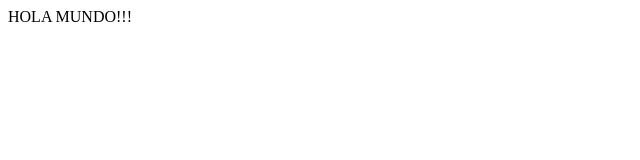
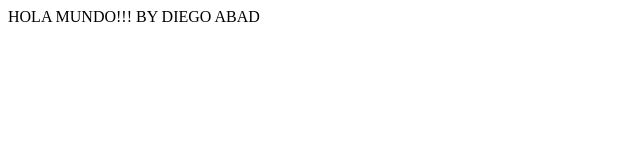
Before and after one commit to diegoabad/prueba3, a plain HTML site: page index.html in a window 1280 px wide. Shown: the whole page, without its empty margins (0-640 px from the left). Drawn offline with Linux system fonts and the light colour scheme.

Commit message:
cambios en el index

```diff
--- a/index.html
+++ b/index.html
@@ -6,6 +6,6 @@
     <title>Document</title>
   </head>
   <body>
-    HOLA MUNDO!!!
+    HOLA MUNDO!!! BY DIEGO ABAD
   </body>
 </html>
```
